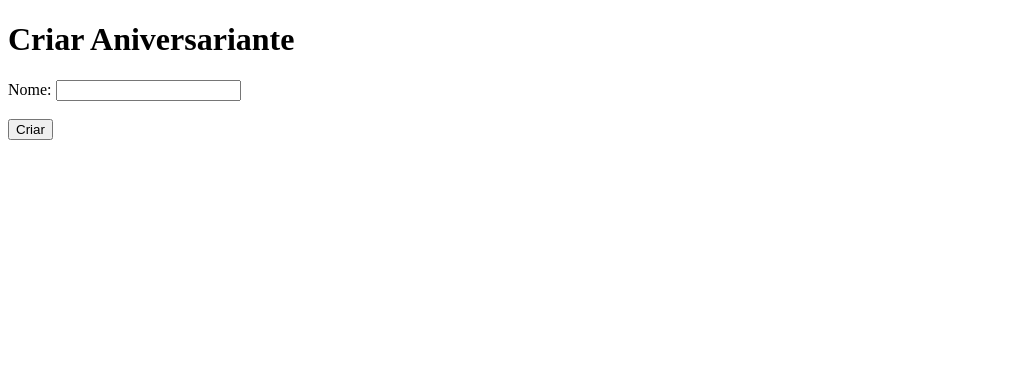
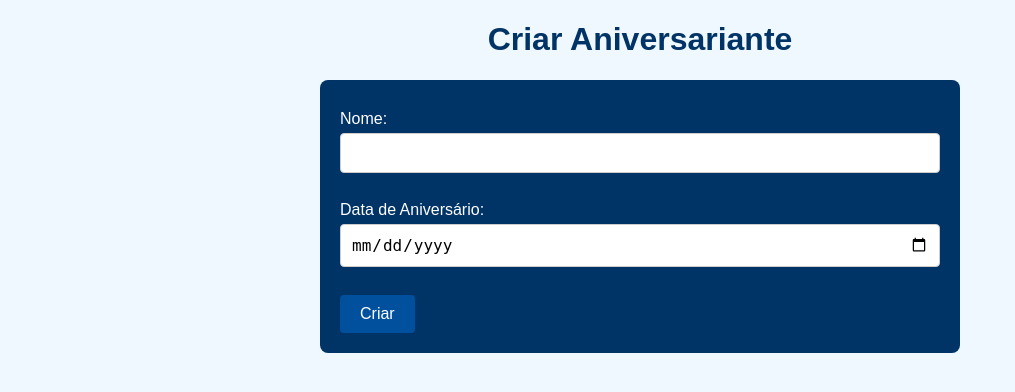
Before and after one commit to cetem99/aniversario, a Flask app: page /lembrar_aniversariante in a window 1280 px wide. Shown: the top 392 px of the page, without its empty margins (0-1015 px from the left). Run offline with Flask 3, Linux system fonts and the light colour scheme.

Commit message:
Atualização formulario.html

```diff
--- a/templates/formulario.html
+++ b/templates/formulario.html
@@ -2,12 +2,68 @@
 <html>
 <head>
     <title>Criar Aniversariante</title>
+    <style>
+        body {
+            font-family: Arial, sans-serif;
+            background-color: #f0f8ff;
+            color: #333;
+            margin: 0;
+            padding: 0;
+        }
+
+        h1 {
+            text-align: center;
+            color: #003366;
+        }
+
+        form {
+            max-width: 600px;
+            margin: 0 auto;
+            padding: 20px;
+            background-color: #003366;
+            color: #ffffff;
+            border-radius: 8px;
+        }
+
+        label {
+            display: block;
+            margin: 10px 0 5px;
+        }
+
+        input[type="text"],
+        input[type="date"] {
+            width: calc(100% - 22px);
+            padding: 10px;
+            border: 1px solid #cccccc;
+            border-radius: 4px;
+            font-size: 16px;
+        }
+
+        input[type="submit"] {
+            background-color: #00509e;
+            color: #ffffff;
+            border: none;
+            padding: 10px 20px;
+            border-radius: 4px;
+            cursor: pointer;
+            font-size: 16px;
+            margin-top: 10px;
+        }
+
+        input[type="submit"]:hover {
+            background-color: #003d79;
+        }
+    </style>
 </head>
 <body>
     <h1>Criar Aniversariante</h1>
     <form method="POST">
         <label for="nome">Nome:</label>
         <input type="text" id="nome" name="nome" required><br><br>
+
+        <label for="data_aniversario">Data de Aniversário:</label>
+        <input type="date" id="data_aniversario" name="data_aniversario" required><br><br>
+
         <input type="submit" value="Criar">
     </form>
 </body>
```
